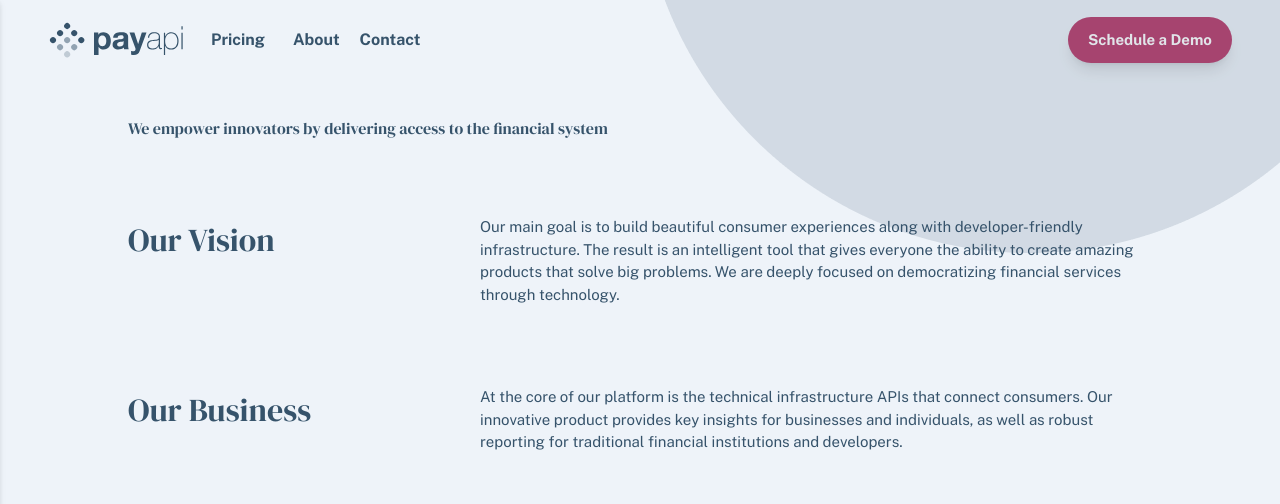
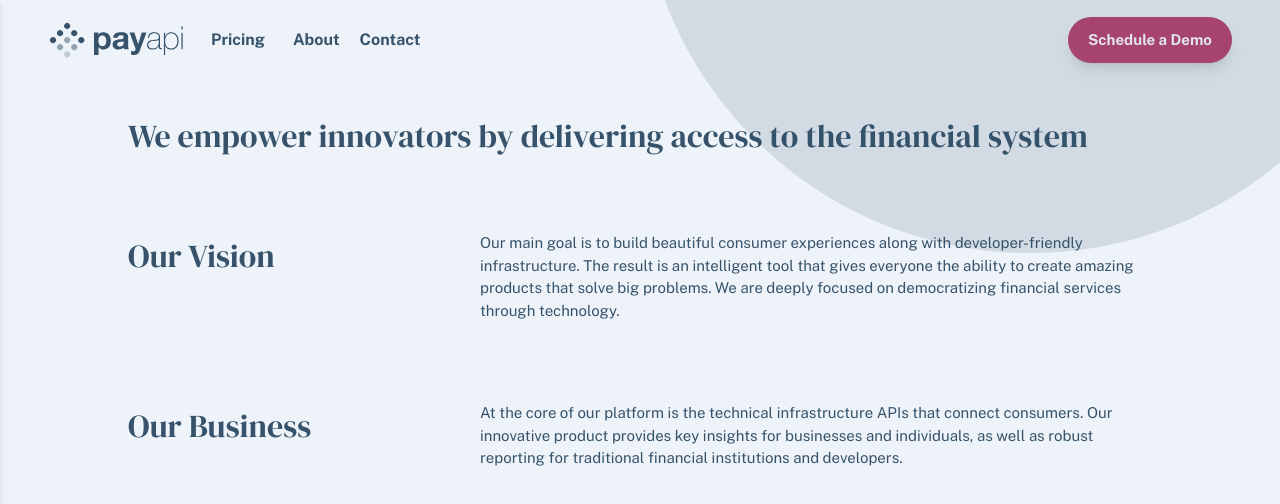
Before and after one commit to Ademayowa/apipay-v3, a Next.js app: page /about in a window 1280 px wide. Shown: the top 504 px of the page. Built offline with nearby package versions, Linux system fonts and the light colour scheme.

Commit message:
testing out aboutsectiontitle components while deploying

```diff
--- a/section/BreadCrumb.js
+++ b/section/BreadCrumb.js
@@ -1,7 +1,7 @@
 export default function BreadCrumb({ title }) {
   return (
     <>
-      <h2 className='text-[56px] md:text-[56px] text-grayColor px-10 md:px-20 max-w-3xl leading-none mt-10'>
+      <h2 className='text-[32px] md:text-[56px] lg:text[56px] text-grayColor px-10 md:px-20 max-w-3xl leading-none mt-10'>
         {title}
       </h2>
     </>
```
